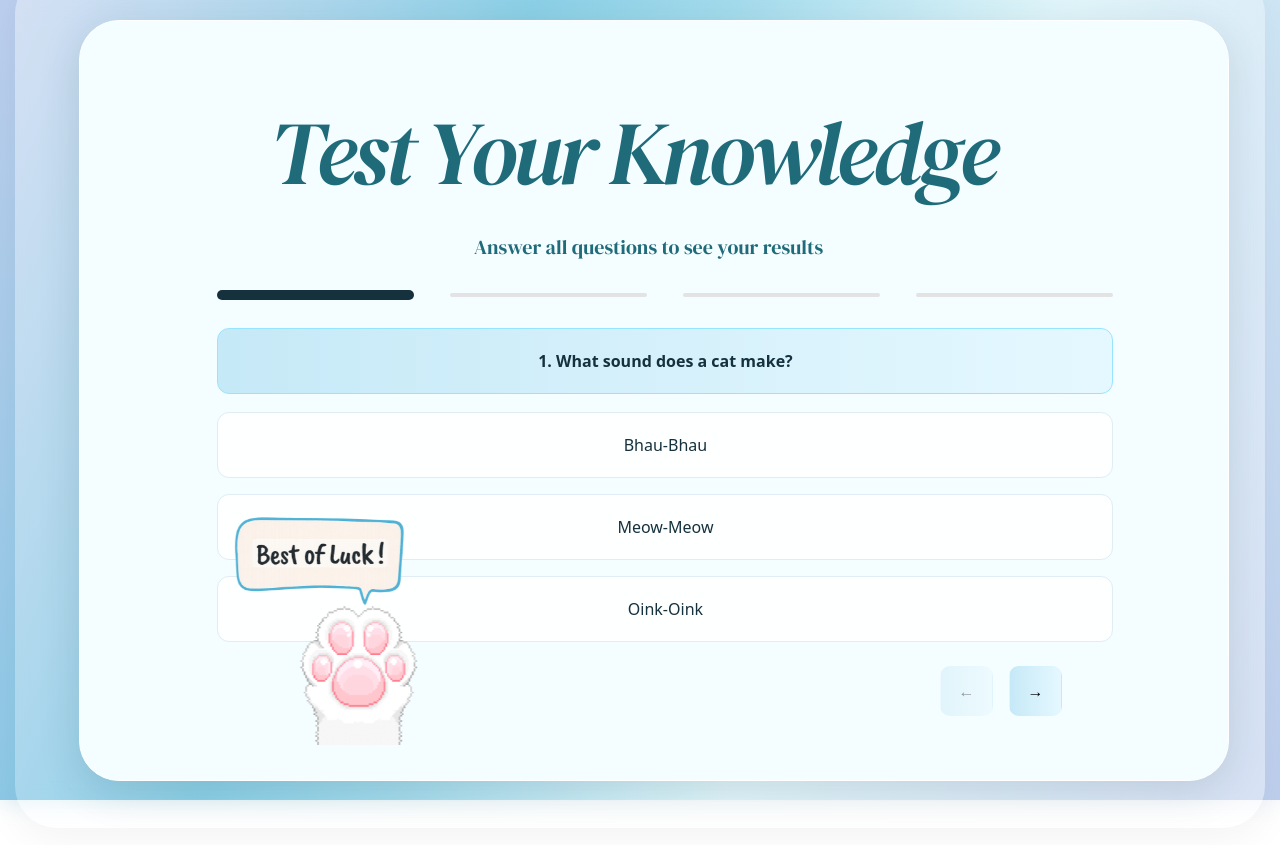
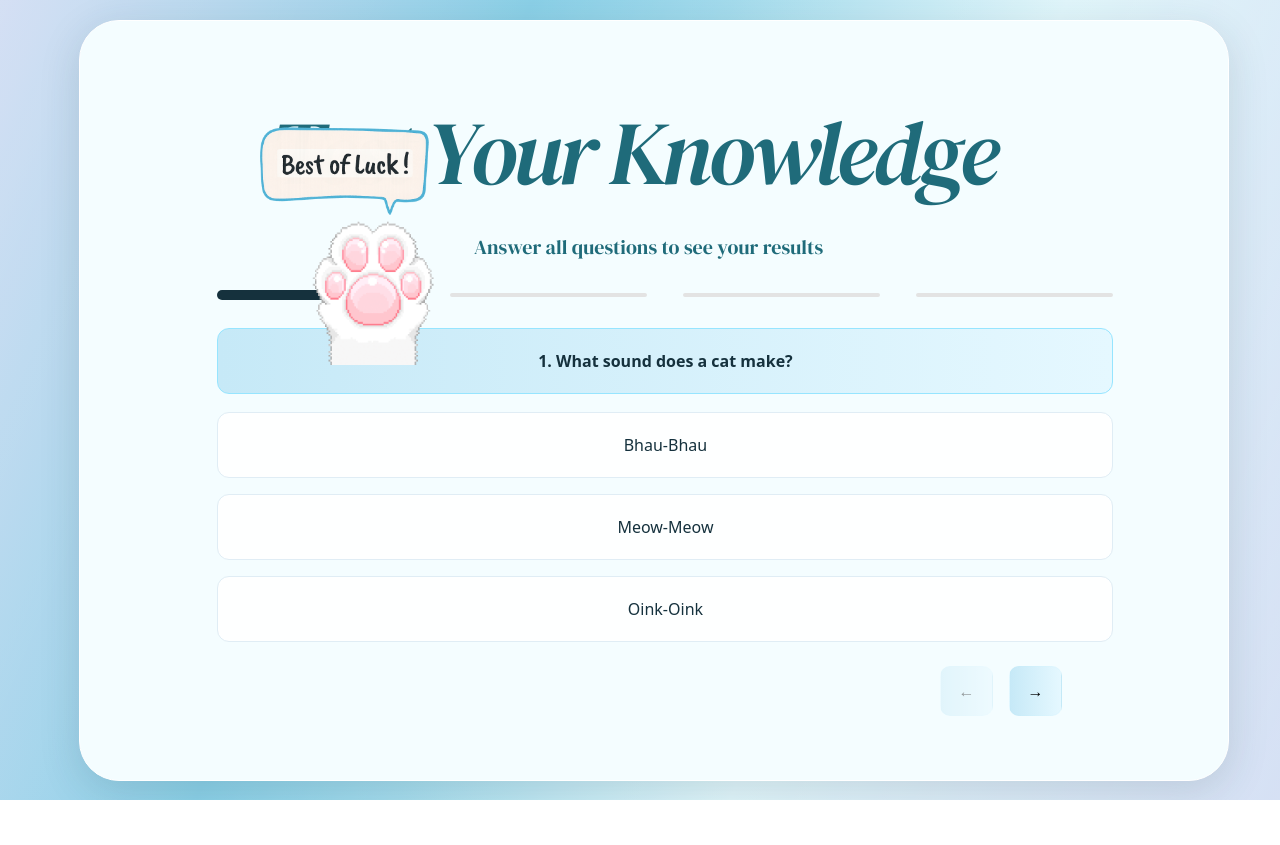
Before and after one commit to Pravee2003/figma-quiz, a React (Vite) app: page / in a window 1280 px wide. After the commit the page ends 800 px from the top, so only its background shows below. Built offline with nearby package versions, Linux system fonts and the light colour scheme.

Commit message:
Update App.tsx

```diff
--- a/src/App.tsx
+++ b/src/App.tsx
@@ -9,25 +9,31 @@ const App: React.FC = () => {
 
   return (
     <main
-      className="min-h-screen w-screen flex items-center justify-center overflow-hidden"
+      className="min-h-screen w-screen flex items-center justify-center relative overflow-hidden"
       style={{
         background: isResultPage
-          ? "rgba(255,255,255,1)"
+          ? "white"
           : "linear-gradient(112.86deg,#BECFEE 0%, #71C6E2 33%, #D9F4FA 66%, #BECFEE 100%)",
       }}
     >
 
-      {/* ------------------------------------------------ */}
-      {/* QUIZ BACKGROUND (only visible before submit)     */}
-      {/* ------------------------------------------------ */}
+      {/* OUTER WRAPPER (this keeps things centered) */}
+      <div
+        className="relative flex items-center justify-center"
+        style={{ width: "100%", height: "100%" }}
+      >
+
+        {/* ----------------------------- */}
+        {/* QUIZ BACKGROUND (before result) */}
+        {/* ----------------------------- */}
         {!isResultPage && (
           <>
-          {/* Gradient Blur Layer */}
+            {/* Blurred background */}
             <div
-            className="absolute enter-scale"
+              className="absolute"
               style={{
-              width: "100vw",
-              height: "100vh",
+                width: "100%",
+                height: "100%",
                 filter: "blur(12px)",
                 opacity: 0.35,
                 background:
@@ -36,31 +42,33 @@ const App: React.FC = () => {
               }}
             />
 
-          {/* Glass Rectangle */}
+            {/* CENTERED GLASS RECTANGLE */}
             <div
-            className="absolute pointer-events-none animate-scaleInGlass"
+              className="absolute pointer-events-none"
               style={{
-              width: 1250,
-              height: 856,
+                width: "1350px",
+                height: "900px",
+                borderRadius: "42px",
+                background:
+                  "linear-gradient(112.86deg, rgba(255,255,255,0.4) -6.68%, rgba(255,255,255,0.12) 45.63%, rgba(255,255,255,0.4) 103.45%)",
+                boxShadow: "0 10px 40px rgba(0,0,0,0.05)",
+
                 top: "50%",
                 left: "50%",
                 transform: "translate(-50%, -50%)",
-              borderRadius: 42,
-              background:
-                "linear-gradient(112.86deg, rgba(255,255,255,0.4) -6.68%, rgba(255,255,255,0.12) 45.63%, rgba(255,255,255,0.4) 103.45%)",
-              boxShadow: "0 10px 40px rgba(0,0,0,0.05)",
+
                 zIndex: 1,
               }}
             />
           </>
         )}
 
-      {/* ------------------------------------------------ */}
-      {/* MAIN CONTENT — Quiz or Result                    */}
-      {/* ------------------------------------------------ */}
+        {/* ----------------------------- */}
+        {/* QUIZ OR RESULT CONTENT */}
+        {/* ----------------------------- */}
         {score === null ? (
           <div
-          className="absolute z-20 rounded-[40px] p-16 animate-scaleIn"
+            className="absolute z-20 rounded-[40px] p-16"
             style={{ width: 1250 }}
           >
             <div
@@ -77,24 +85,24 @@ const App: React.FC = () => {
             </div>
           </div>
         ) : (
-        <div className="z-20 enter-scale">
+          <div className="z-20">
             <Result score={score} onRestart={() => setScore(null)} />
           </div>
         )}
 
-      {/* ------------------------------------------------------- */}
-      {/* PAW + BUBBLE — FIXED POSITION (MATCHES YOUR 2ND IMAGE)  */}
-      {/* ------------------------------------------------------- */}
+        {/* ----------------------------- */}
+        {/* PAW + BUBBLE (only on first quiz screen) */}
+        {/* ----------------------------- */}
         {score === null && (
           <>
-          {/* Bubble Chat */}
+            {/* Bubble */}
             <img
               src="/bubble.png"
               alt="bubble"
               style={{
                 position: "absolute",
-              bottom: 165,     // PERFECT final bubble Y-position
-              left: "16%",     // Stable across Chrome + Firefox
+                bottom: 155,
+                left: "18%",
                 width: 240,
                 zIndex: 40,
                 pointerEvents: "none",
@@ -102,21 +110,24 @@ const App: React.FC = () => {
               }}
             />
 
-          {/* Paw GIF */}
+            {/* Paw */}
             <img
               src="/paw.gif"
               alt="paw"
               style={{
                 position: "absolute",
-              bottom: 55,      // PERFECT paw Y-position
-              left: "22%",     // Locks it to the exact card region
-              width: 150,
+                bottom: 35,
+                left: "23%",
+                width: 155,
                 zIndex: 50,
                 pointerEvents: "none",
               }}
             />
           </>
         )}
+
+      </div> {/* ← CLOSING WRAPPER DIV */}
+
     </main>
   );
 };
```
Lines whose indentation alone changed are shown as unchanged.
